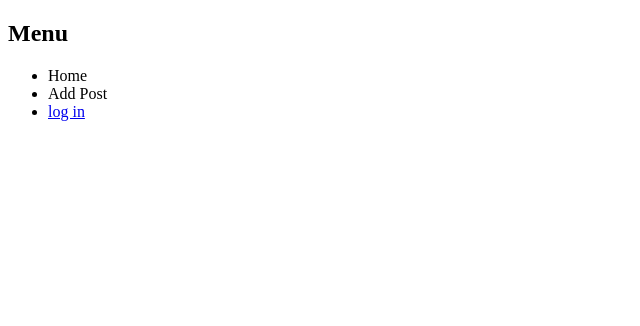
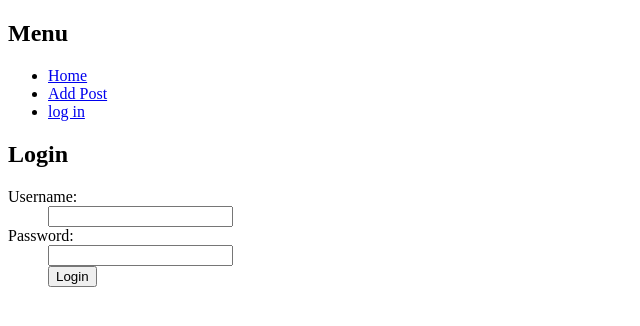
Before and after one commit to bu3alwa/simple-blog, a Flask app: template pyapp/templates/login.html in a window 1280 px wide. Shown: the top 326 px of the page, without its empty margins (0-640 px from the left). Run offline with Flask 2, Linux system fonts and the light colour scheme; the template is opened without the code that fills it, so the values that code supplies are empty; parts of the project's set-up code (start-up, migrations or seed data) failed here and were passed over.

Commit message:
fixed index and login templates

```diff
--- a/pyapp/templates/index.html
+++ b/pyapp/templates/index.html
@@ -1,5 +1,5 @@
 {% extends "layout.html" %}
-{% block body %}
+{% block content %}
     <ul class=entries>
     {% for entry in posts %}
         <li><h2>{{ entry.title }}</h2>{{ entry.text|safe }}i</li>
--- a/pyapp/templates/layout.html
+++ b/pyapp/templates/layout.html
@@ -4,17 +4,21 @@
 </head>
 <body>
 
+{% block menu %}
 <section>
 <h1>Menu</h1>
 <ul>
-  <li><a>Home</a></li>
-  <li><a>Add Post</a></li>
+  <li><a href="/">Home</a></li>
+  <li><a href="post">Add Post</a></li>
   <li>
       {% if not session.logged_in %}
          <a href="{{ url_for('login') }}">log in</a>
-      {% else %}
-     <a href="{{ url_for('logout') }}">log out</a>
+      {% else %} b     <a href="{{ url_for('logout') }}">log out</a>
       {% endif %}
   </li>
 </ul>
 </section>
+<section>
+    {% block content %}{% endblock %}
+</section>
+{% endblock %}
--- a/pyapp/templates/login.html
+++ b/pyapp/templates/login.html
@@ -1,6 +1,5 @@
-
 {% extends "layout.html" %}
-{% block body %}
+{% block content %}
     <h2>Login</h2>
         {% if error %}<strong>Error: </strong> {{ error }}{% endif%}
         <form action="{{ url_for('login') }}" method=post>
--- a/pyapp/views.py
+++ b/pyapp/views.py
@@ -5,7 +5,7 @@ from flask import render_template, request, session, redirect, session, Blueprin
 from pyapp import app
 from models import *
 from pyapp import db
-#from jinja2 import TemplateNotFound
+from jinja2 import TemplateNotFound
 
 SESSION_AGE = 600
 INVALID_SESSION = ("Your session expired, pleade log in again", 403)
@@ -21,9 +21,22 @@ def index():
     posts = User.query.order_by(User.id).all()
     return render_template("index.html", posts=posts)
 
-@app.route('/login')
+@app.route('/login', methods=['GET', 'POST'])
 def login():
-    return app.root_path
+    if request.method == 'POST':
+        user_name = request.args.get('user').strip()
+        password = request.args.get('pass')
+        try:
+            user = User.query.filter_by(username=user_name).first()
+            if user.verify_pass(password):
+                return "logged in"
+            else:
+                return render_template("login.html")
+        except:
+            return "login error"
+
+    elif request.method == 'GET':
+         return render_template("login.html")
 
 @app.route('/create-user')
 def create_user():
```
